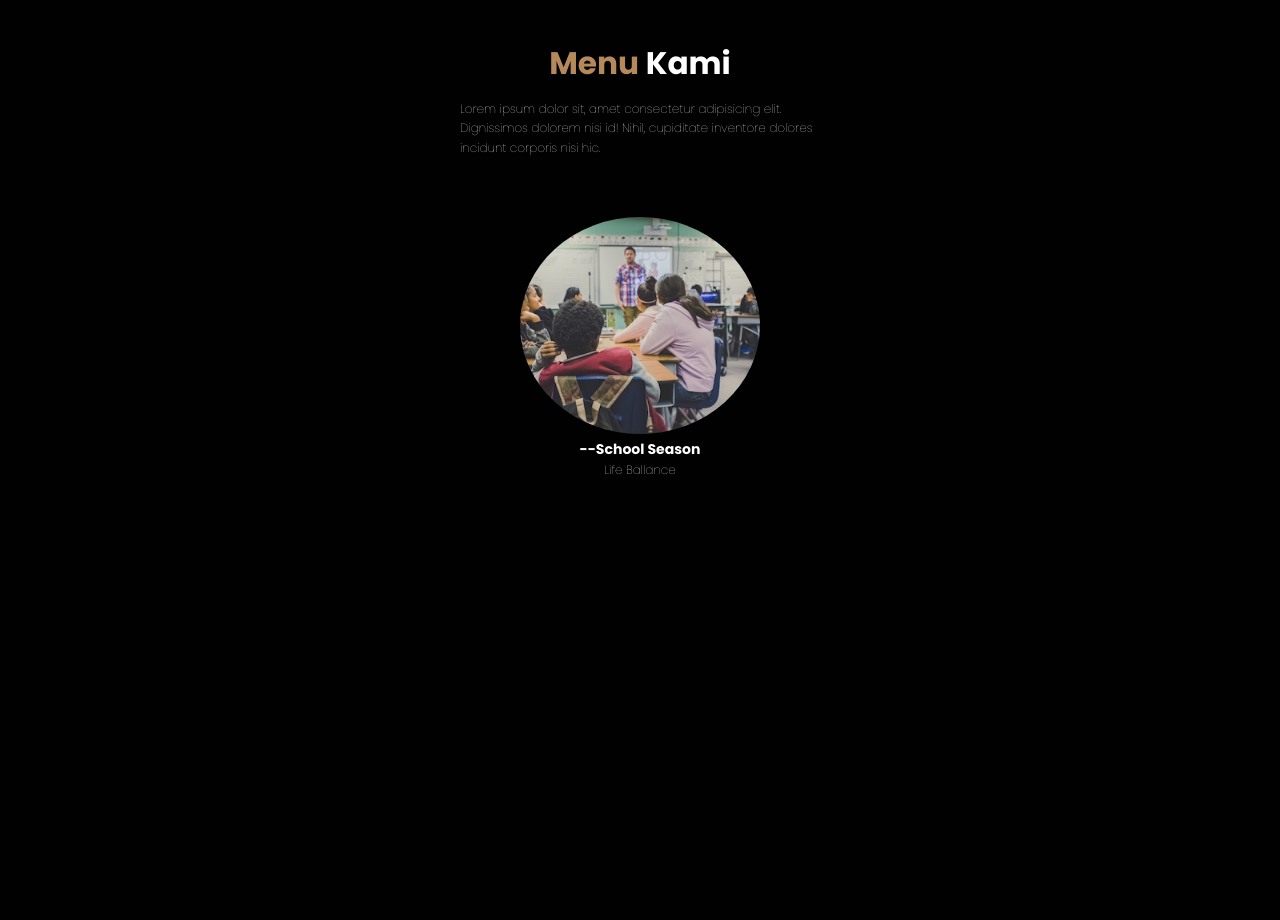
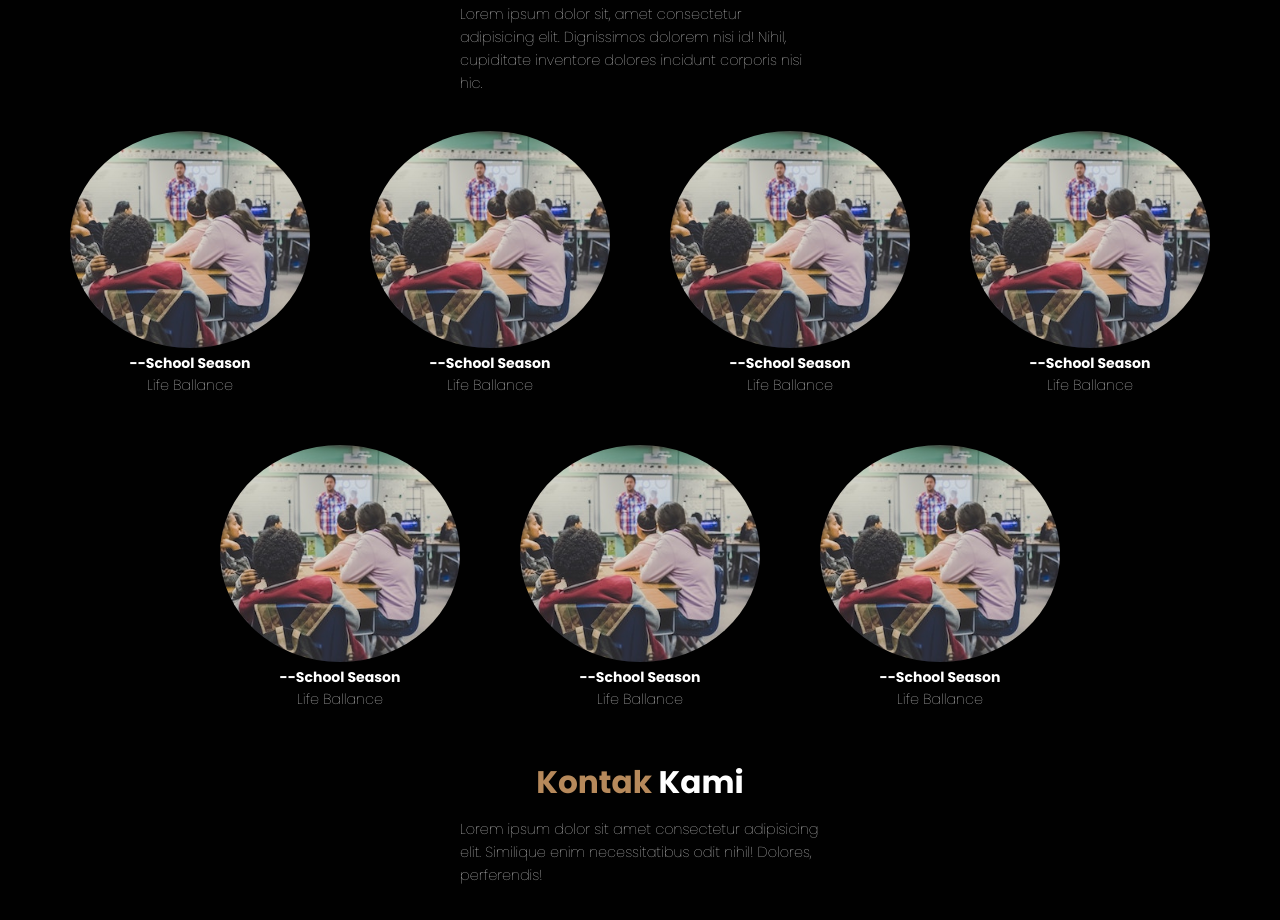
Before and after one commit to revou-fundamental-course/21-aug-23-dhearizky12, a plain HTML site: page index.html in a window 1280 px wide. Shown: the part 1719-2639 px from the top of the page. After the commit the page ends 2606 px from the top, so only its background shows below. Drawn offline with nearby package versions, Linux system fonts and the light colour scheme.

Commit message:
proggress UI

```diff
--- a/css/style.css
+++ b/css/style.css
@@ -28,7 +28,7 @@ body {
     font-family: 'Poppins', sans-serif;
     background-color: var(--bg);
     color: #fff;
-    min-height: 3000px;
+    /* min-height: 3000px; */
 
 }
 
@@ -148,15 +148,15 @@ body {
     box-shadow: 1px 1px 3px rgba(1,1,3,0.5rem);
 }
 
-.about,.menu{
+.about,.menu .contact{
     padding: 8rem 7% 1.4rem;
 }
-.about h2, .menu h2{
+.about h2, .menu h2, .contact h2{
     text-align: center;
     font-size: 2.6rem;
     margin-bottom: 3rem;
 }
-.about h2 span, .menu h2 span{
+.about h2 span, .menu h2 span, .contact h2 span{
     color: var(--primary);
 }
 .about .row {
@@ -185,30 +185,34 @@ body {
 }
 
 /* Menu Section */
-.menu h2{
+.menu h2, .contact h2{
     margin-bottom: 1rem;
 }
 
-.menu p{
+.menu p, .contact p{
     text-align : "center";
     max-width: 30rem;
     margin: auto;
     font-weight: 100;
     line-height: 1.6;
+    font-size: 1.2rem;
 }
 .menu .row{
     display: flex;
     flex-wrap: wrap;
-    margin-top: 5rem;
+    margin-top: 3rem;
     justify-content: center;
 }
-.menu-card{
+.menu .row .menu-card{
     text-align: center;
+    padding-bottom: 4rem;
 }
 .menu .row .menu-card img{
     border-radius: 50%;
     width: 80%;
-
+}
+.menu .row .menu-card title{
+    margin-top: 1rem auto 0.5rem;
 }
 
 
@@ -278,6 +282,15 @@ body {
     .about .row .content p{
         font-size: 1.6rem;
     }
+    .menu p{
+        font-size: 1.5rem;
+
+        /* text-align : "center";
+        max-width: 30rem;
+        margin: auto;
+        font-weight: 100;
+        line-height: 1.6; */
+    }
 }
 
 /* Mobile Phone */
@@ -315,5 +328,14 @@ body {
     .navbar .navbar-nav a:hover::after{
         transform: scaleX(0.2)
     }
+    .menu p{
+        font-size: 1.2rem;
+
+        /* text-align : "center";
+        max-width: 30rem;
+        margin: auto;
+        font-weight: 100;
+        line-height: 1.6; */
+    }
 
 }
--- a/index.html
+++ b/index.html
@@ -56,7 +56,7 @@
                 <img src="img/tentang-kami.jpg" alt="Tentang Kami">
             </div>
             <div class="content">
-                <h3>Kenapa memilih KOpi kami</h3>
+                <h3>Kenapa memilih Kopi kami</h3>
                 <p>Lorem, ipsum dolor sit amet consectetur adipisicing elit. Perferendis possimus, asperiores
                     consequuntur
                     eaque qui nesciunt illo voluptates.</p>
@@ -74,22 +74,89 @@
         <p>Lorem ipsum dolor sit, amet consectetur adipisicing elit. Dignissimos dolorem nisi id! Nihil, cupiditate
             inventore dolores incidunt corporis nisi hic.</p>
 
-            <div class="row">
-                <div class="menu-card">
-                    <img src="img/1.jpg"
-                    alt="school1" class="menu-card-img">
+        <div class="row">
+            <div class="menu-card">
+                <img src="img/1.jpg" alt="school1" class="menu-card-img">
 
-                    <h3 class="menu-card-tittle">--School Season</h3>
-                    <p class="menu-card-price">Life Ballance</p>
+                <h3 class="menu-card-tittle">--School Season</h3>
+                <p class="menu-card-price">Life Ballance</p>
 
 
-                </div>
+            </div>
+            <div class="menu-card">
+                <img src="img/1.jpg" alt="school1" class="menu-card-img">
+
+                <h3 class="menu-card-tittle">--School Season</h3>
+                <p class="menu-card-price">Life Ballance</p>
+
 
             </div>
+            <div class="menu-card">
+                <img src="img/1.jpg" alt="school1" class="menu-card-img">
+
+                <h3 class="menu-card-tittle">--School Season</h3>
+                <p class="menu-card-price">Life Ballance</p>
+
+
+            </div>
+            <div class="menu-card">
+                <img src="img/1.jpg" alt="school1" class="menu-card-img">
+
+                <h3 class="menu-card-tittle">--School Season</h3>
+                <p class="menu-card-price">Life Ballance</p>
+
+
+            </div>
+            <div class="menu-card">
+                <img src="img/1.jpg" alt="school1" class="menu-card-img">
+
+                <h3 class="menu-card-tittle">--School Season</h3>
+                <p class="menu-card-price">Life Ballance</p>
+            </div>
+            <div class="menu-card">
+                <img src="img/1.jpg" alt="school1" class="menu-card-img">
+
+                <h3 class="menu-card-tittle">--School Season</h3>
+                <p class="menu-card-price">Life Ballance</p>
+            </div>
+            <div class="menu-card">
+                <img src="img/1.jpg" alt="school1" class="menu-card-img">
+
+                <h3 class="menu-card-tittle">--School Season</h3>
+                <p class="menu-card-price">Life Ballance</p>
+            </div>
+
+        </div>
     </section>
 
 
     <!-- Menu Section End -->
+
+    <!-- Contact Section Start-->
+    <section id="contact" class="contact">
+        <h2><span>Kontak </span>Kami</h2>
+        <p>Lorem ipsum dolor sit amet consectetur adipisicing elit. Similique enim necessitatibus odit nihil! Dolores,
+            perferendis!</p>
+
+            <div class="row">
+
+            </div>
+
+    </section>
+
+
+
+
+
+
+
+
+
+
+
+
+
+    <!-- Contact Section End -->
 
     <!-- <header>
         <section id="headerNavigation">
```
